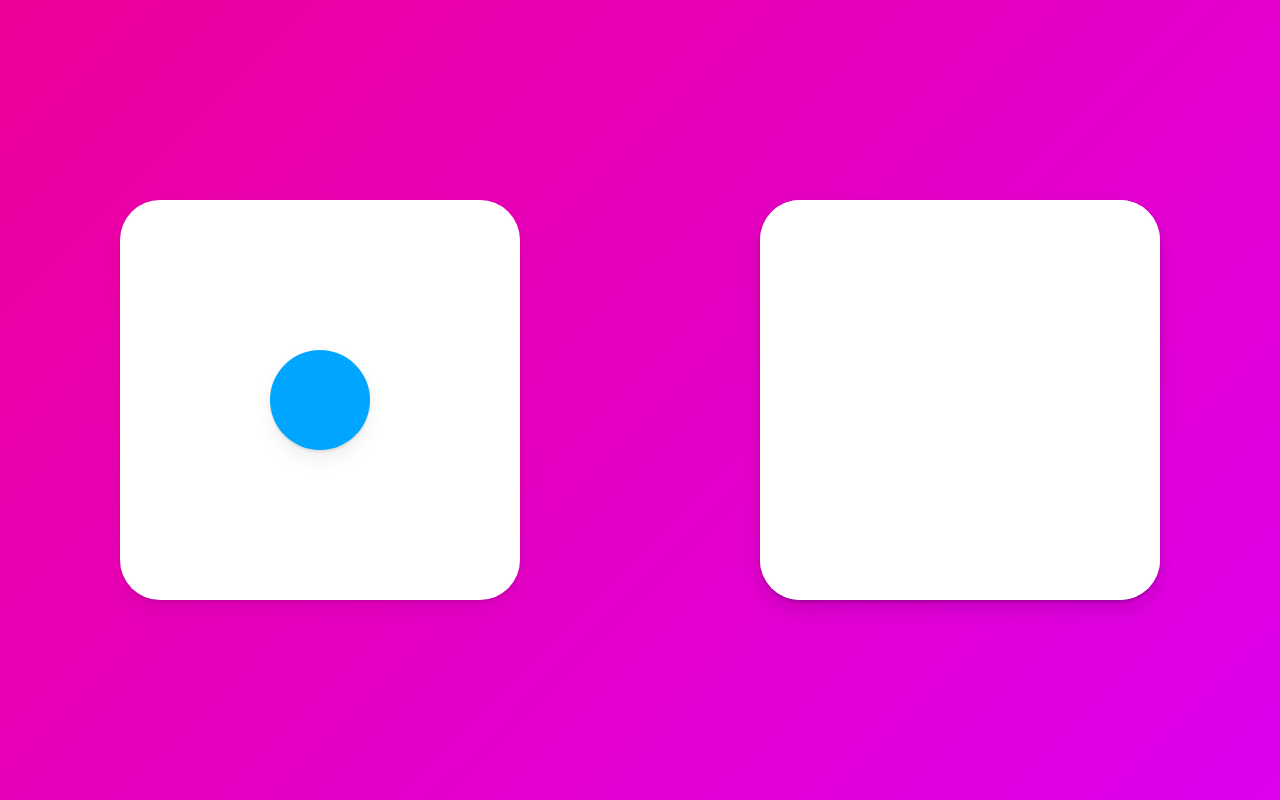
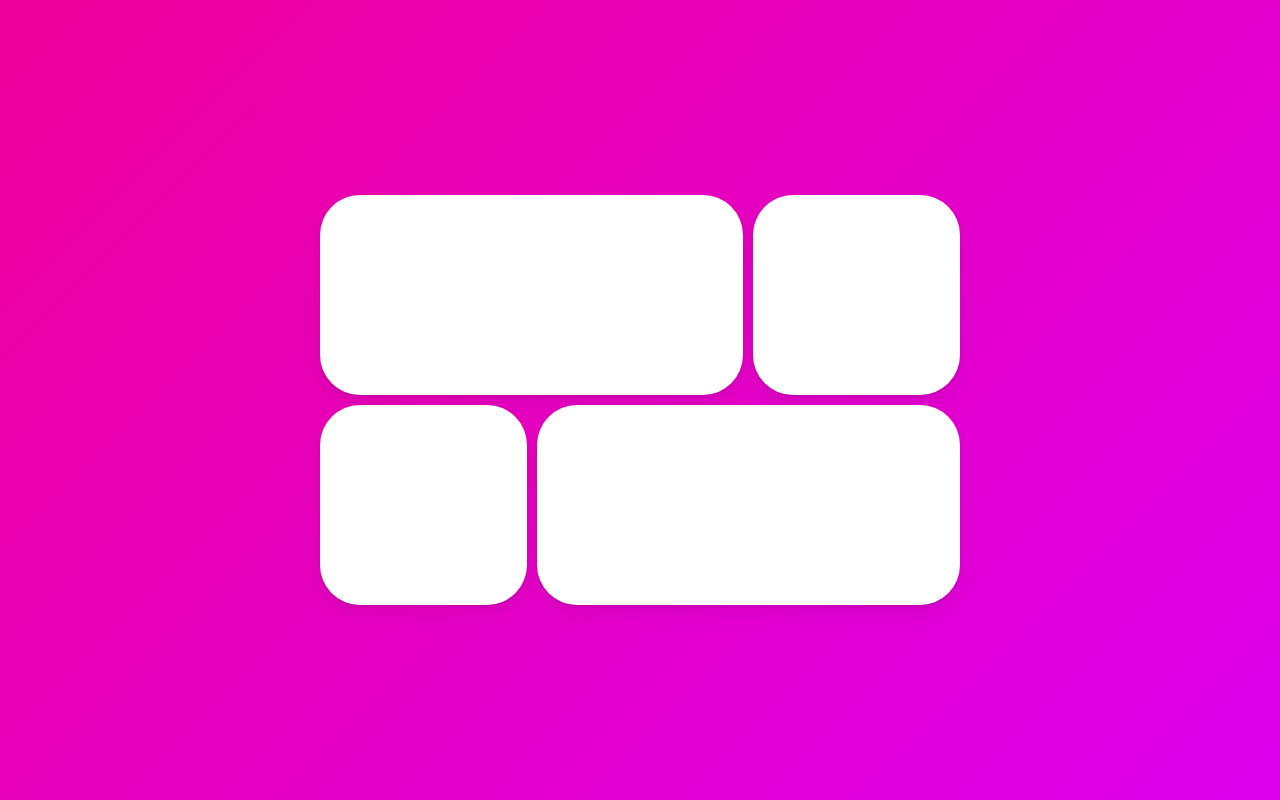
Before and after one commit to kch6396/react-masterclass, a React (Create React App) app: page / in a window 1280 px wide. Built offline with nearby package versions, Linux system fonts and the light colour scheme.

Commit message:
feat: add layoutId transition
Applied shared element animation using layoutId
Ref: Lecture timestamp 8:16

```diff
--- a/src/App.tsx
+++ b/src/App.tsx
@@ -10,43 +10,55 @@ const Wrapper = styled(motion.div)`
   align-items: center;
 `;
 
+const Grid = styled.div`
+  display: grid;
+  grid-template-columns: repeat(3, 1fr);
+  gap: 10px;
+  width: 50vw;
+  div:first-child,
+  div:last-child {
+    grid-column: span 2;
+  }
+`;
+
 const Box = styled(motion.div)`
-  width: 400px;
-  height: 400px;
+  height: 200px;
   background-color: rgba(255, 255, 255, 1);
   border-radius: 40px;
+  box-shadow: 0 2px 3px rgba(0, 0, 0, 0.1), 0 10px 20px rgba(0, 0, 0, 0.06);
+`;
+
+const Overlay = styled(motion.div)`
+  width: 100%;
+  height: 100%;
+  position: absolute;
   display: flex;
   justify-content: center;
   align-items: center;
-  box-shadow: 0 2px 3px rgba(0, 0, 0, 0.1), 0 10px 20px rgba(0, 0, 0, 0.06);
-`;
-
-const Circle = styled(motion.div)`
-  background-color: #00a5ff;
-  height: 100px;
-  width: 100px;
-  border-radius: 50px;
-  box-shadow: 0 2px 3px rgba(0, 0, 0, 0.1), 0 10px 20px rgba(0, 0, 0, 0.06);
 `;
 
 function App() {
-  const [clicked, setClicked] = useState(false);
-  const toggleClicked = () => setClicked((prev) => !prev);
+  const [id, setId] = useState<string | null>(null);
 
   return (
-    <Wrapper onClick={toggleClicked}>
-      <Box>
-        {!clicked ? (
-          <Circle layoutId="circle" style={{ borderRadius: 50 }} />
+    <Wrapper>
+      <Grid>
+        {["1", "2", "3", "4"].map((n) => (
+          <Box onClick={() => setId(n)} layoutId={n} key={n} />
+        ))}
+      </Grid>
+      <AnimatePresence>
+        {id ? (
+          <Overlay
+            onClick={() => setId(null)}
+            initial={{ backgroundColor: "rgba(0,0,0,0)" }}
+            animate={{ backgroundColor: "rgba(0,0,0,0.5)" }}
+            exit={{ backgroundColor: "rgba(0,0,0,0)" }}
+          >
+            <Box layoutId={id as string} style={{ width: 400, height: 200 }} />
+          </Overlay>
         ) : null}
-      </Box>
-      <Box>
-        <Box>
-          {clicked ? (
-            <Circle layoutId="circle" style={{ borderRadius: 0, scale: 2 }} />
-          ) : null}
-        </Box>
-      </Box>
+      </AnimatePresence>
     </Wrapper>
   );
 }
```
